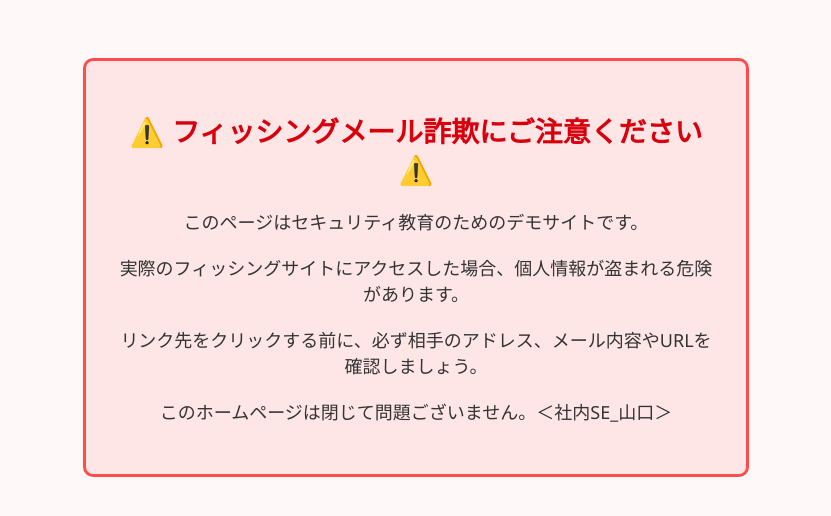
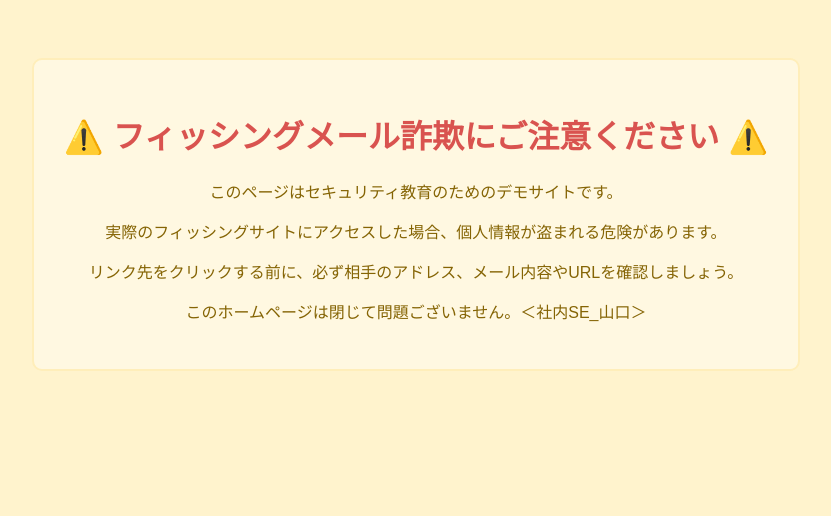
Before and after one commit to yamaguchi-test/phishing-warning-demo, a plain HTML site: page index.html in a window 1280 px wide. Shown: the whole page, without its empty margins (224-1055 px from the left). Drawn offline with Linux system fonts and the light colour scheme.

Commit message:
Update index.html

```diff
--- a/index.html
+++ b/index.html
@@ -5,37 +5,22 @@
   <title>フィッシング警告</title>
   <style>
     body {
-      background-color: #fff8f8;
-      font-family: 'Segoe UI', sans-serif;
-      color: #333;
+      background-color: #fff3cd;
+      color: #856404;
+      font-family: sans-serif;
       text-align: center;
       padding: 50px;
     }
-
     .warning-box {
-      border: 3px solid #ff4d4d;
-      background-color: #ffe6e6;
+      border: 2px solid #ffeeba;
+      background-color: #fff8e1;
       padding: 30px;
       border-radius: 10px;
       display: inline-block;
-      max-width: 600px;
     }
-
     h1 {
-      color: #d8000c;
-      font-size: 28px;
+      color: #d9534f;
     }
-
-    p {
-      font-size: 18px;
-      margin: 20px 0;
-    }
-
-    .alert-icon {
-      font-size: 50px;
-      color: #d8000c;
-    }
-
   </style>
 </head>
 <body>
```
